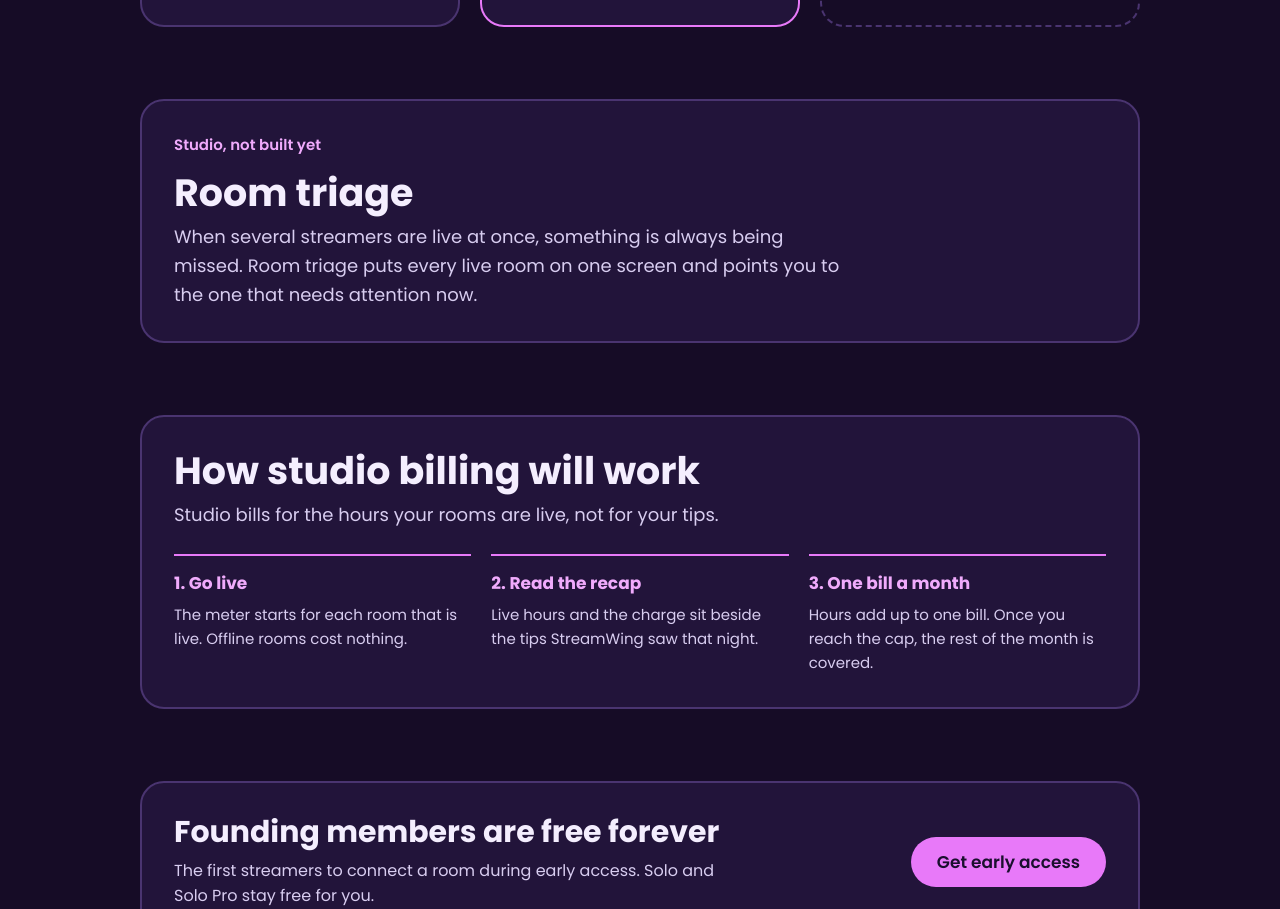
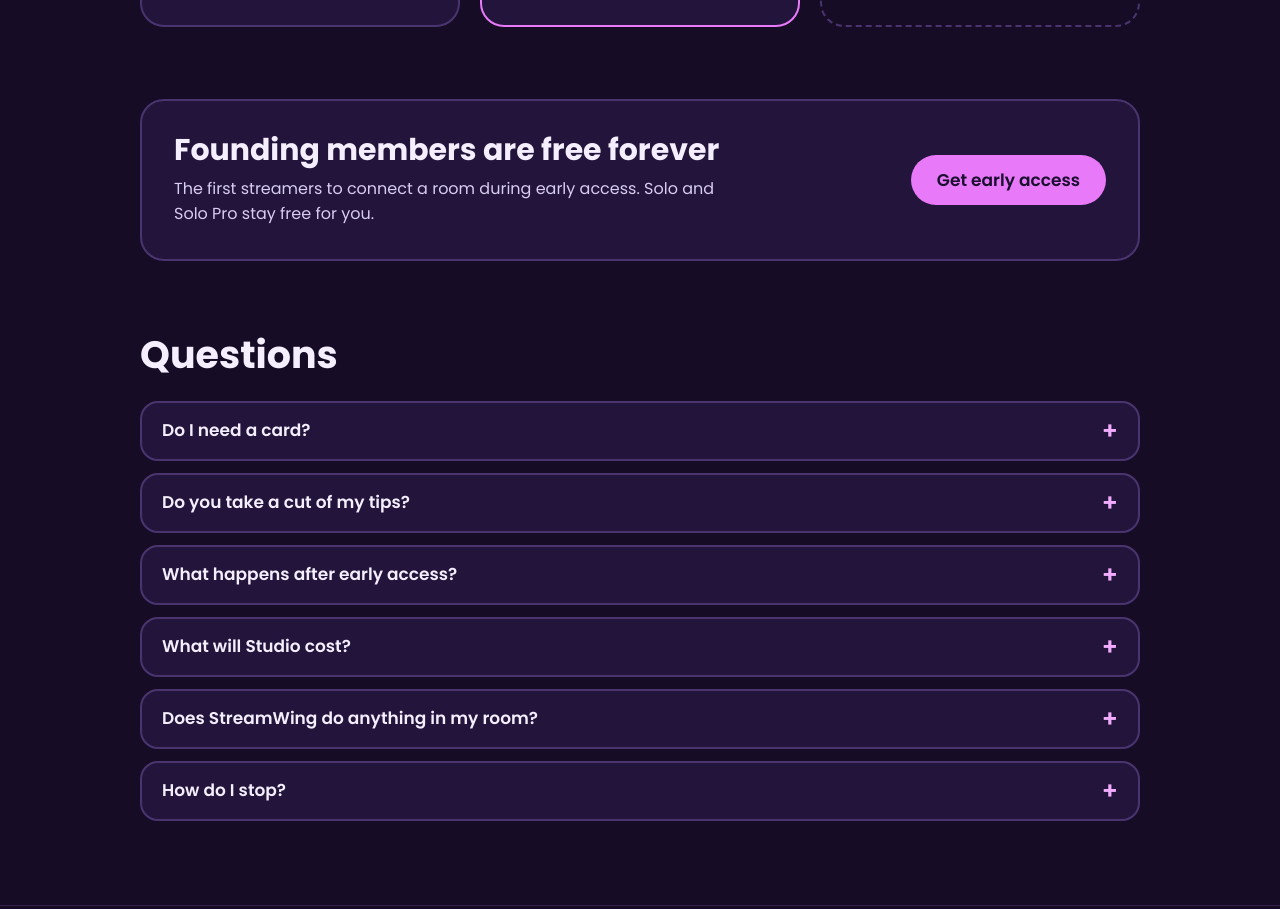
Before and after one commit to chad-havelka/streamwing, a plain HTML site: page site/pricing/index.html in a window 1280 px wide. Shown: the part 873-1782 px from the top of the page. Drawn offline with Linux system fonts and the light colour scheme.

Commit message:
Favicon and pricing page cleanup
- Add favicon.svg (heart mark with owl ears) and link it on all public pages.
- Remove the room triage and billing bands from /pricing/ and their styles.
- Public pages only. Worker and performer panel not included.

Co-Authored-By: Claude Haiku 5.5 <noreply@anthropic.com>
Claude-Session: https://claude.ai/code/session_017g9yevij9tQvDA4ENEfXiB

```diff
--- a/site/pricing/index.html
+++ b/site/pricing/index.html
@@ -31,10 +31,6 @@
 .plan.is-studio h2{color:var(--soft)}
 .band{margin-top:72px;background:var(--panel);border:2px solid var(--line);border-radius:24px;padding:32px}
 .band h2{margin-bottom:8px}
-.steps{display:grid;grid-template-columns:repeat(3,1fr);gap:20px;margin-top:24px}
-.steps div{border-top:2px solid var(--pink);padding-top:14px}
-.steps h3{margin:0 0 6px;font-size:17px;color:var(--pinkl)}
-.steps p{margin:0;color:var(--soft);font-size:15px}
 .founders{margin-top:72px;display:flex;justify-content:space-between;align-items:center;gap:24px;flex-wrap:wrap}
 .founders h2{font-size:clamp(24px,3vw,30px);margin-bottom:8px}
 .founders p{margin:0;color:var(--soft);max-width:560px}
@@ -46,9 +42,10 @@
 .faq summary::after{content:"+";font-size:24px;line-height:1;color:var(--pinkl);flex:none}
 .faq details[open] summary::after{content:"\2212"}
 .faq details p{margin:0 0 18px;color:var(--soft);font-size:15px}
-@media (max-width:820px){.plans,.steps{grid-template-columns:1fr}}
+@media (max-width:820px){.plans{grid-template-columns:1fr}}
 </style>
 <script src="/cta.js" defer></script>
+<link rel="icon" href="/favicon.svg" type="image/svg+xml">
 </head>
 <body>
 <header><div class="wrap"><a class="brand" href="/"><svg width="34" height="34" viewBox="0 0 34 34" aria-hidden="true"><path d="M17 29 C8 22 3 16 6 10 C8 6 13 6 17 11 C21 6 26 6 28 10 C31 16 26 22 17 29Z" fill="#e879f9"/><path d="M6 10 C2 8 1 4 3 2 C6 4 7 7 6 10Z M28 10 C32 8 33 4 31 2 C28 4 27 7 28 10Z" fill="#c4b5fd"/></svg>StreamWing</a><nav><a class="plain" href="/how-it-works/">How it works</a><a class="plain" href="/pricing/">Pricing</a><a class="plain" href="/connect-to-chaturbate/">Connect</a><a class="plain" href="/privacy/">Privacy</a><a class="btn ghost" data-cta href="/#join">Get early access</a></nav></div></header>
@@ -98,21 +95,7 @@
 </article>
 </div>
 
-<section class="band" id="room-triage">
-<p class="kicker">Studio, not built yet</p>
-<h2>Room triage</h2>
-<p class="lead">When several streamers are live at once, something is always being missed. Room triage puts every live room on one screen and points you to the one that needs attention now.</p>
-</section>
 
-<section class="band" id="billing">
-<h2>How studio billing will work</h2>
-<p class="lead">Studio bills for the hours your rooms are live, not for your tips.</p>
-<div class="steps">
-<div><h3>1. Go live</h3><p>The meter starts for each room that is live. Offline rooms cost nothing.</p></div>
-<div><h3>2. Read the recap</h3><p>Live hours and the charge sit beside the tips StreamWing saw that night.</p></div>
-<div><h3>3. One bill a month</h3><p>Hours add up to one bill. Once you reach the cap, the rest of the month is covered.</p></div>
-</div>
-</section>
 
 <section class="band founders">
 <div>
```
Also changed, not shown: site/connect-to-chaturbate/index.html (+1 -0 lines), site/how-it-works/index.html (+1 -0 lines), site/index.html (+1 -0 lines), site/privacy/index.html (+1 -0 lines), site/terms/index.html (+1 -0 lines), site/favicon.svg (added).
